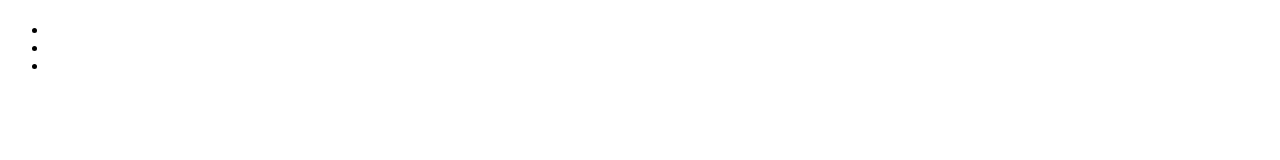
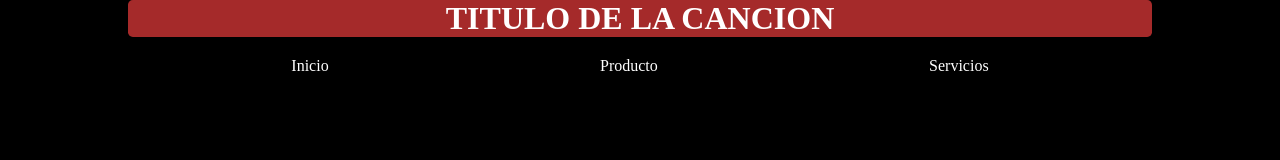
Before and after one commit to GiovanniGonzalezDuoc/Clase23-04-2024, a plain HTML site: page index.html in a window 1280 px wide. Drawn offline with Linux system fonts and the light colour scheme.

Commit message:
Avance Repositorio

```diff
--- a/assets/css/sytle.css
+++ b/assets/css/sytle.css
@@ -0,0 +1,23 @@
+body{
+    background-color: black;
+}
+*{
+    margin: 0;
+    padding: 0;
+}
+header h1{
+    color: white;
+    background-color: brown;
+    max-width: 80%;
+    margin: 0 auto;
+    text-align: center;
+    text-transform: uppercase;
+    border-radius: .3rem;
+}
+nav ul{
+    display: flex;
+    flex-direction: row;
+    list-style: none;
+    justify-content: space-evenly;
+    margin: 20px;
+}
--- a/index.html
+++ b/index.html
@@ -8,15 +8,13 @@
 </head>
 <body>
     <header>
-        <h1>
-
-        </h1>
+        <h1>Titulo de la cancion</h1>
     </header>
     <nav>
         <ul>
-            <li></li>
-            <li></li>
-            <li></li>
+            <li style="color:white;">Inicio</li>
+            <li style="color:white;">Producto</li>
+            <li style="color:white;">Servicios</li>
         </ul>
     </nav>
     <div>
```
Also changed, not shown: 2 other files.
